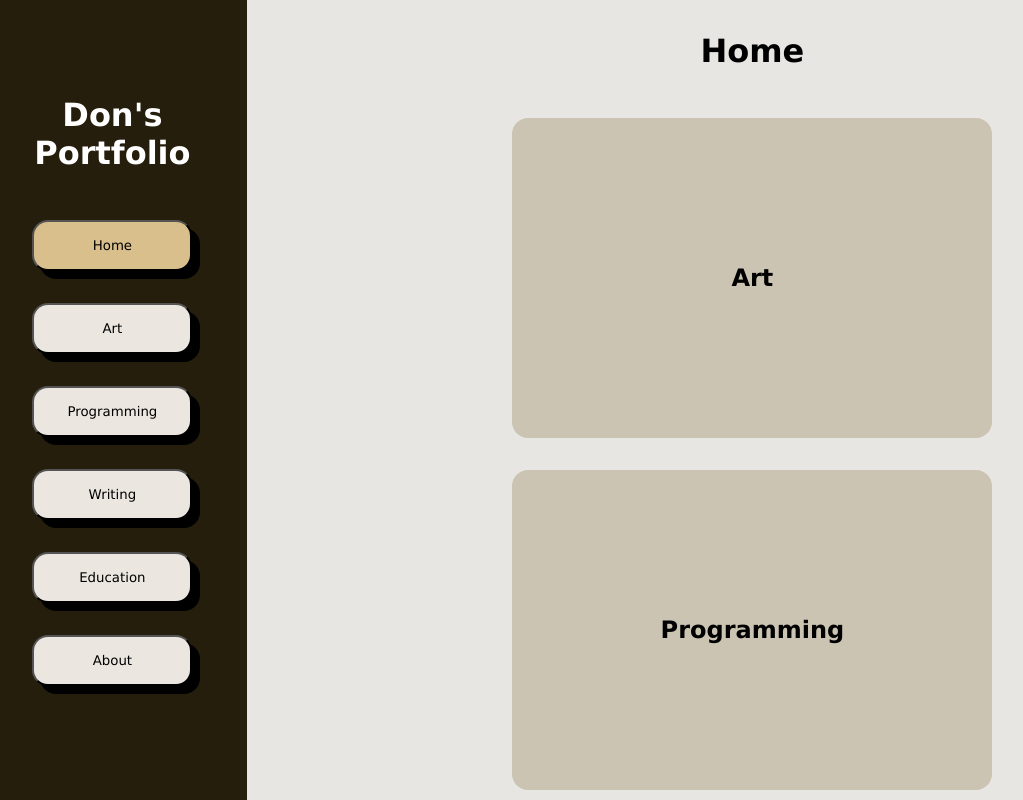
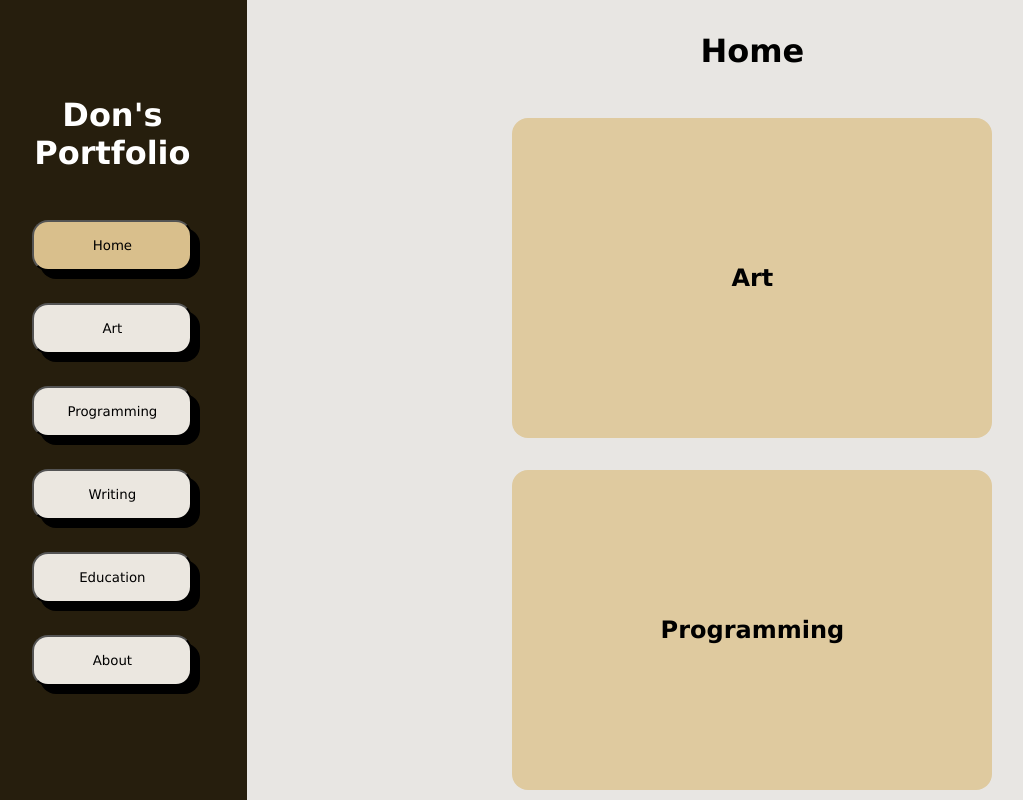
Before and after one commit to zen-da-baker/react-portfolio-site, a React (Create React App) app in the folder react-portfolio/: page / in a window 1280 px wide. Shown: the top 800 px of the page, without its empty margins (22-1045 px from the left). Built offline with nearby package versions, Linux system fonts and the light colour scheme.

Commit message:
Banner background

```diff
--- a/react-portfolio/src/App.css
+++ b/react-portfolio/src/App.css
@@ -66,7 +66,7 @@ button:hover {
   height: 20rem;
   width: 30rem;
   margin: 1rem auto;
-  background-color: hsl(40, 20%, 75%);
+  background-color: hsl(40, 50%, 75%);
   border-radius: 1rem;
   display: flex;
   justify-content: center;
```
